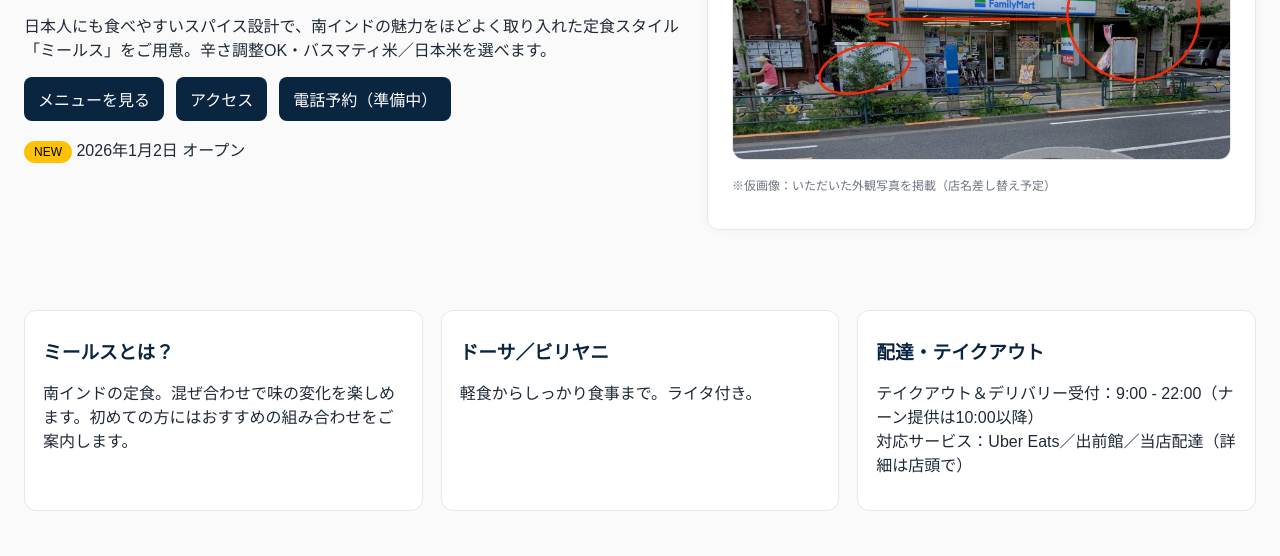
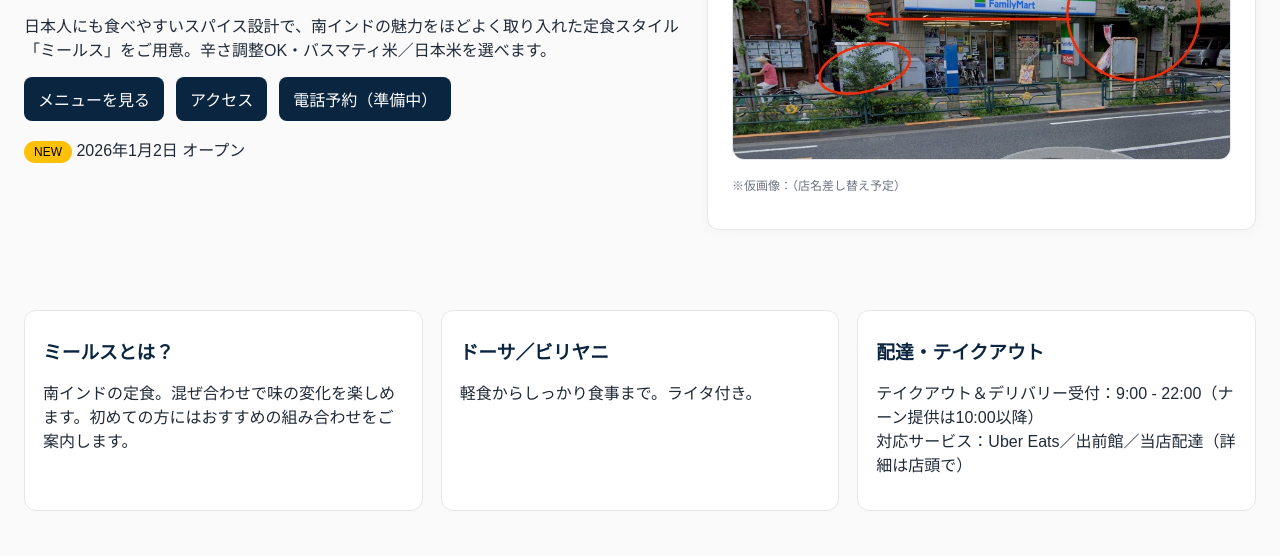
Before and after one commit to workichi-prog/mirai-nishigahara, a plain HTML site: page index.html in a window 1280 px wide. Shown: the part 244-800 px from the top of the page. Drawn offline with Linux system fonts and the light colour scheme.

Commit message:
Update index.html

```diff
--- a/index.html
+++ b/index.html
@@ -32,7 +32,7 @@
   </div>
   <div class='card'>
     <img src='assets/img/IMG_7196.JPG' alt='店舗外観（西ヶ原）' class='img-cover'>
-    <p style='font-size:12px;color:#6b7280'>※仮画像：いただいた外観写真を掲載（店名差し替え予定）</p>
+    <p style='font-size:12px;color:#6b7280'>※仮画像：（店名差し替え予定）</p>
   </div>
 </section>
 <section class='section'>
```
